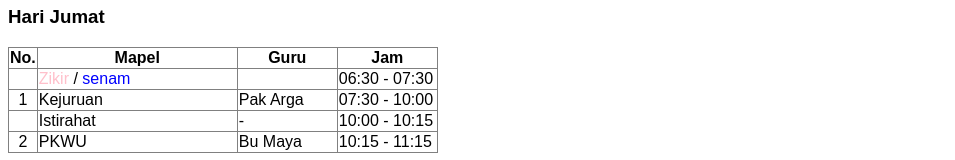
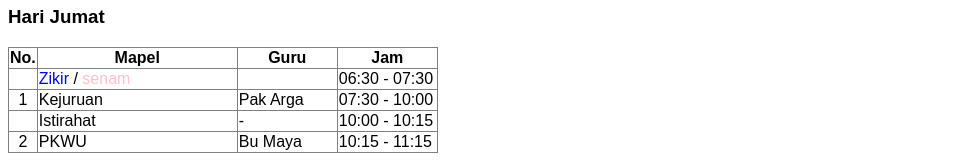
Before and after one commit to dannetzy/dannetzy.github.io, a plain HTML site: page jadwal/index.html in a window 1280 px wide. Shown: the part 672-832 px from the top of the page, without its empty margins (0-955 px from the left). Drawn offline with Linux system fonts and the light colour scheme.

Commit message:
updated schedule

```diff
--- a/jadwal/index.html
+++ b/jadwal/index.html
@@ -242,7 +242,7 @@
 					</tr>
 					<tr>
 						<td></td>
-						<td><span class="cewek">Zikir</span> / <span class="cowok">senam</span></td>
+						<td><span class="cowok">Zikir</span> / <span class="cewek">senam</span></td>
 						<td></td>
 						<td>06:30 - 07:30</td>
 					</tr>
```
